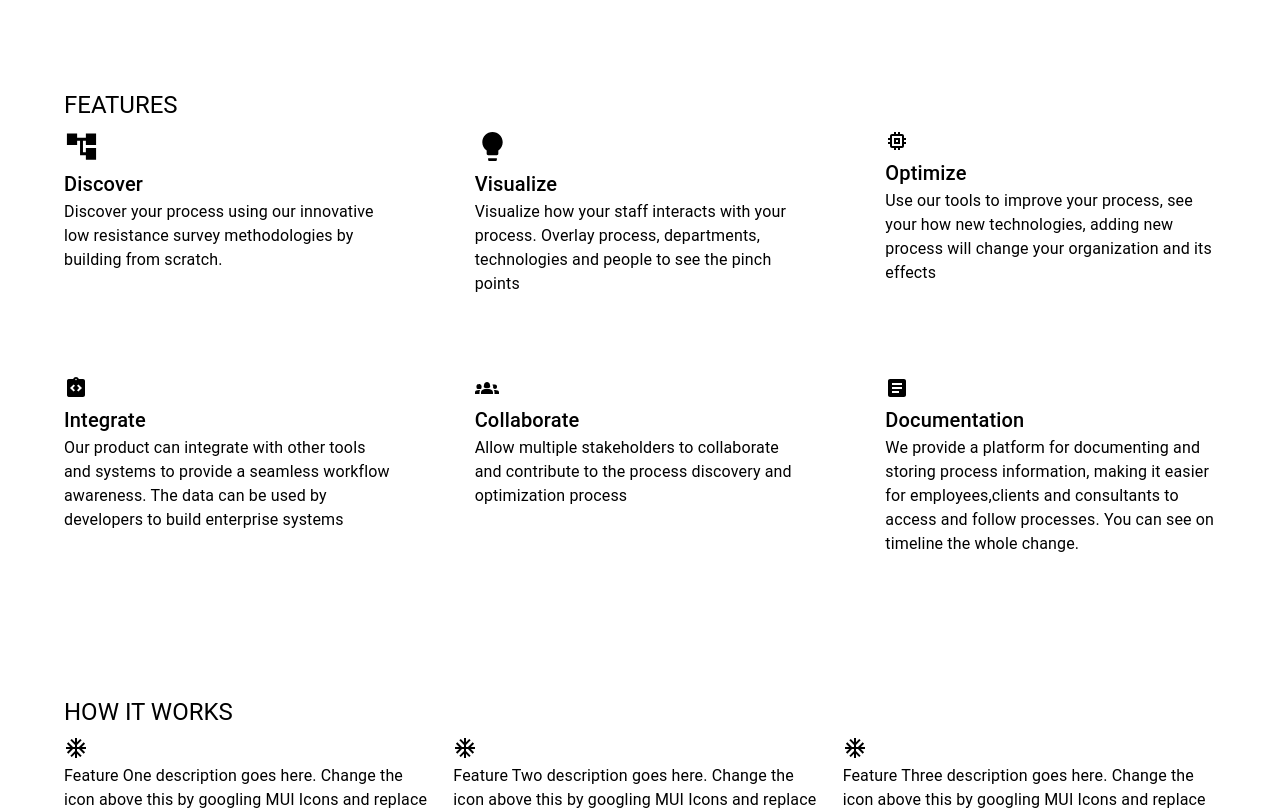
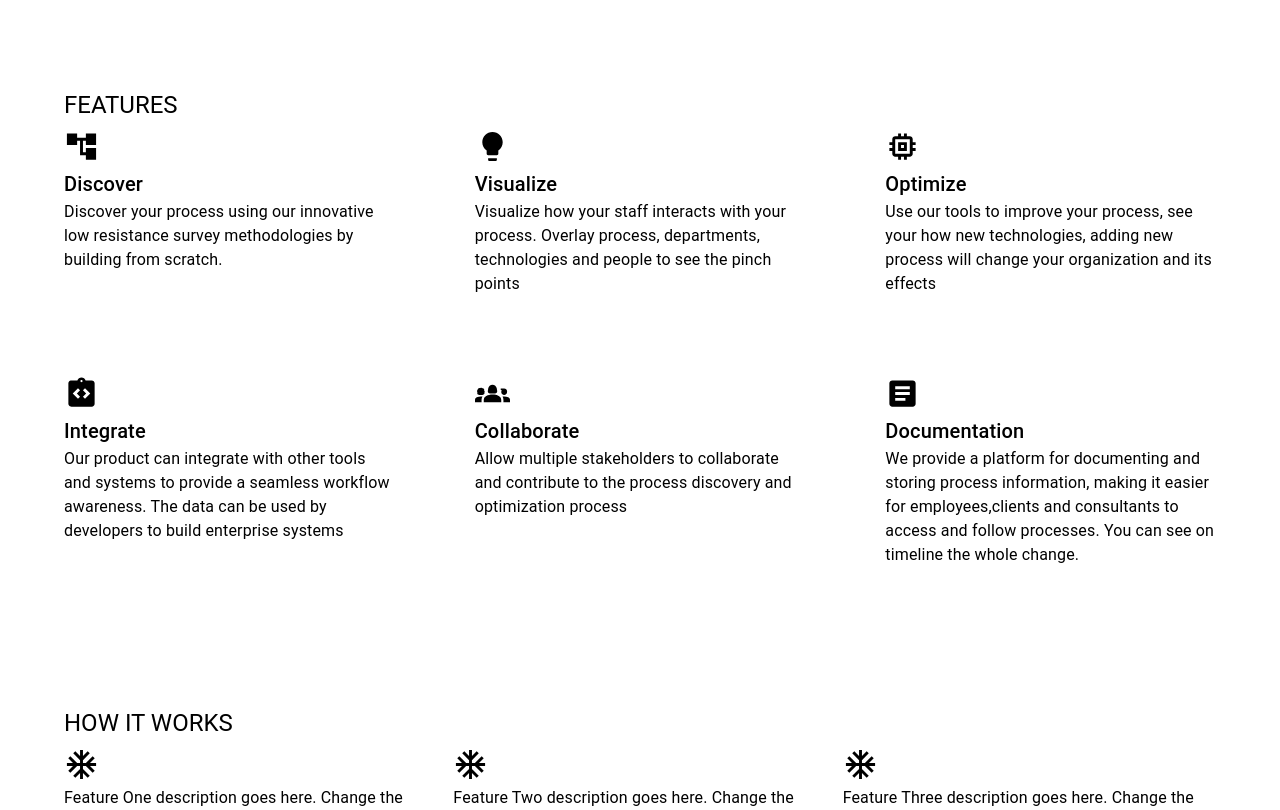
Before and after one commit to spuchala/flows-web-ui, a React (Create React App) app: page / in a window 1280 px wide. Shown: the part 600-1410 px from the top of the page. Built offline with nearby package versions, Linux system fonts and the light colour scheme.

Commit message:
font size

```diff
--- a/src/views/home/home.js
+++ b/src/views/home/home.js
@@ -59,28 +59,28 @@ const Home = () => {
                 </Typography>
               </Grid>
               <Grid item xs={4} md={4}>
-                <MemoryIcon />
+                <MemoryIcon fontSize = "large"/>
                 <Typography variant="h6">Optimize</Typography>
                 <Typography>
                   Use our tools to improve your process, see your how new technologies,  adding new process will change your organization and its effects
                 </Typography>
               </Grid>
               <Grid item xs={4} md={4}>
-                <IntegrationInstructionsIcon />
+                <IntegrationInstructionsIcon fontSize = "large"/>
                 <Typography variant="h6">Integrate</Typography>
                 <Typography>
                 Our product can integrate with other tools and systems to provide a seamless workflow awareness. The data can be used by developers to build enterprise systems
                  </Typography>
               </Grid>
               <Grid item xs={4} md={4}>
-                <Groups2Icon />
+                <Groups2Icon fontSize = "large"/>
                 <Typography variant="h6">Collaborate</Typography>
                 <Typography>
                 Allow multiple stakeholders to collaborate and contribute to the process discovery and optimization process
                 </Typography>
               </Grid>
               <Grid item xs={4} md={4}>
-                <ArticleIcon />
+                <ArticleIcon fontSize = "large"/>
                 <Typography variant="h6">Documentation</Typography>
                 <Typography>
                 We provide a platform for documenting and storing process information, making it easier for employees,clients and consultants to access and follow processes. You can see on timeline the whole change.
@@ -98,21 +98,21 @@ const Home = () => {
           <Box sx={{ flexGrow: 1 }}>
             <Grid container spacing={2}>
               <Grid item xs={4} md={4}>
-                <AcUnitIcon />
+                <AcUnitIcon fontSize = "large"/>
                 <Typography>
                   Feature One description goes here. Change the icon above this
                   by googling MUI Icons and replace the icon above.
                 </Typography>
               </Grid>
               <Grid item xs={4} md={4}>
-                <AcUnitIcon />
+                <AcUnitIcon fontSize = "large"/>
                 <Typography>
                   Feature Two description goes here. Change the icon above this
                   by googling MUI Icons and replace the icon above.
                 </Typography>
               </Grid>
               <Grid item xs={4} md={4}>
-                <AcUnitIcon />
+                <AcUnitIcon fontSize = "large"/>
                 <Typography>
                   Feature Three description goes here. Change the icon above
                   this by googling MUI Icons and replace the icon above.
```
